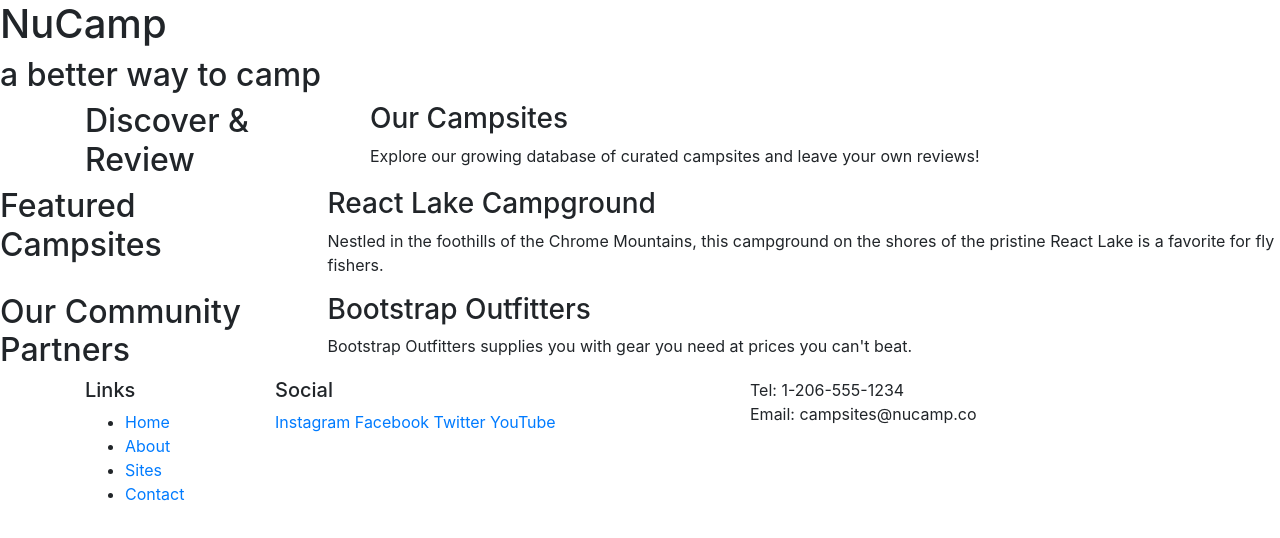
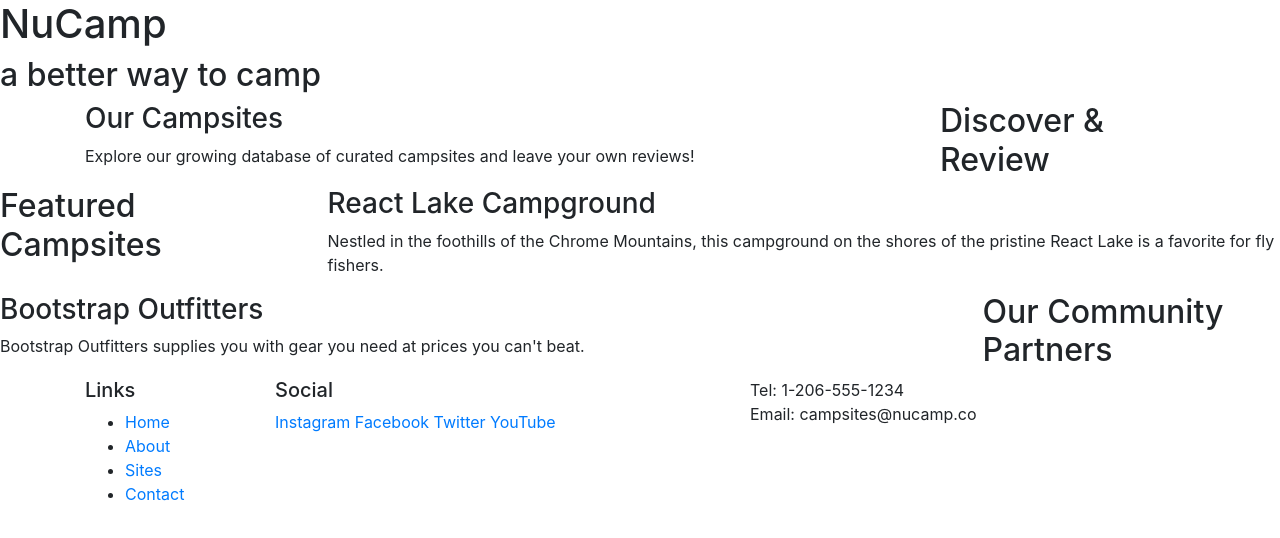
Before and after one commit to Andm4/bootstrap-nu-, a website: page index.html in a window 1280 px wide. Drawn offline with nearby package versions, Linux system fonts and the light colour scheme.

Commit message:
Add order classes

```diff
--- a/index.html
+++ b/index.html
@@ -30,7 +30,7 @@
     <div>
         <div class="container">
             <div class="row">
-                <div class="col-sm-4 col-md-3">
+                <div class="col-sm-4 order-sm-last col-md-3">
                     <h2>Discover & Review</h2>
                 </div>
                 <div class="col">
@@ -53,7 +53,7 @@
         </div>
 
         <div class="row">
-            <div class="col-sm-4 col-md-3">
+            <div class="col-sm-4 order-sm-last col-md-3">
                 <h2>Our Community Partners</h2>
             </div>
             <div class="col">
```
